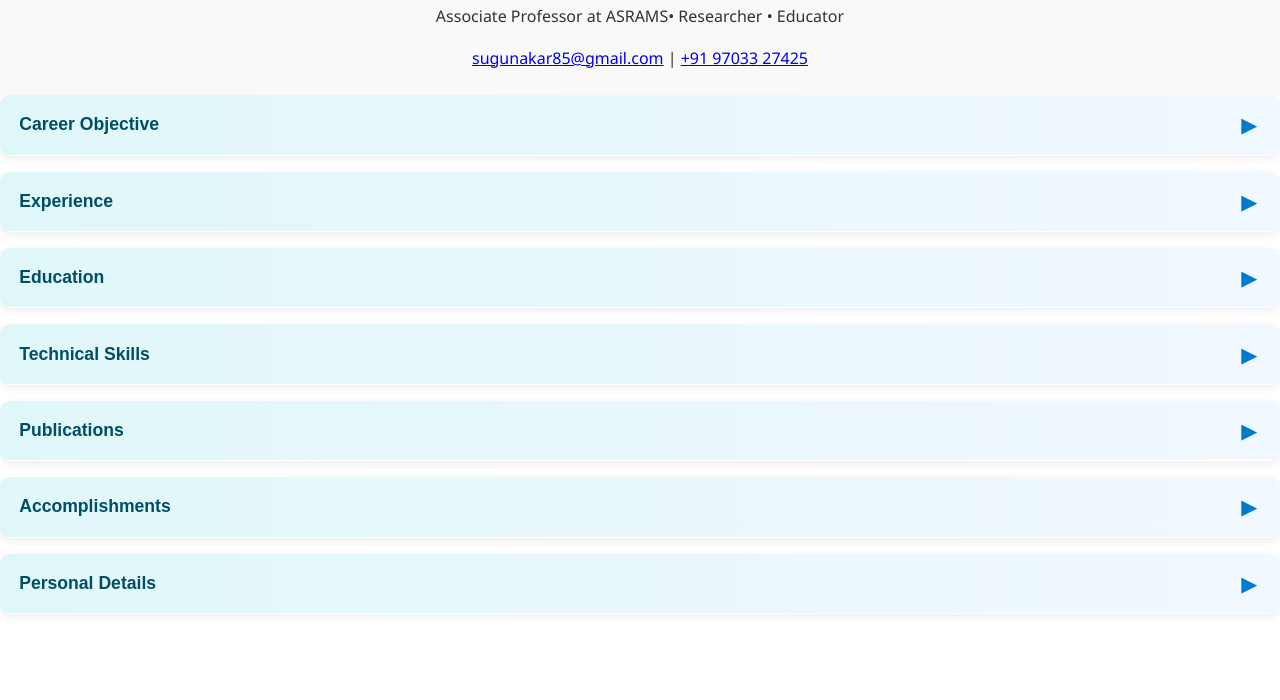
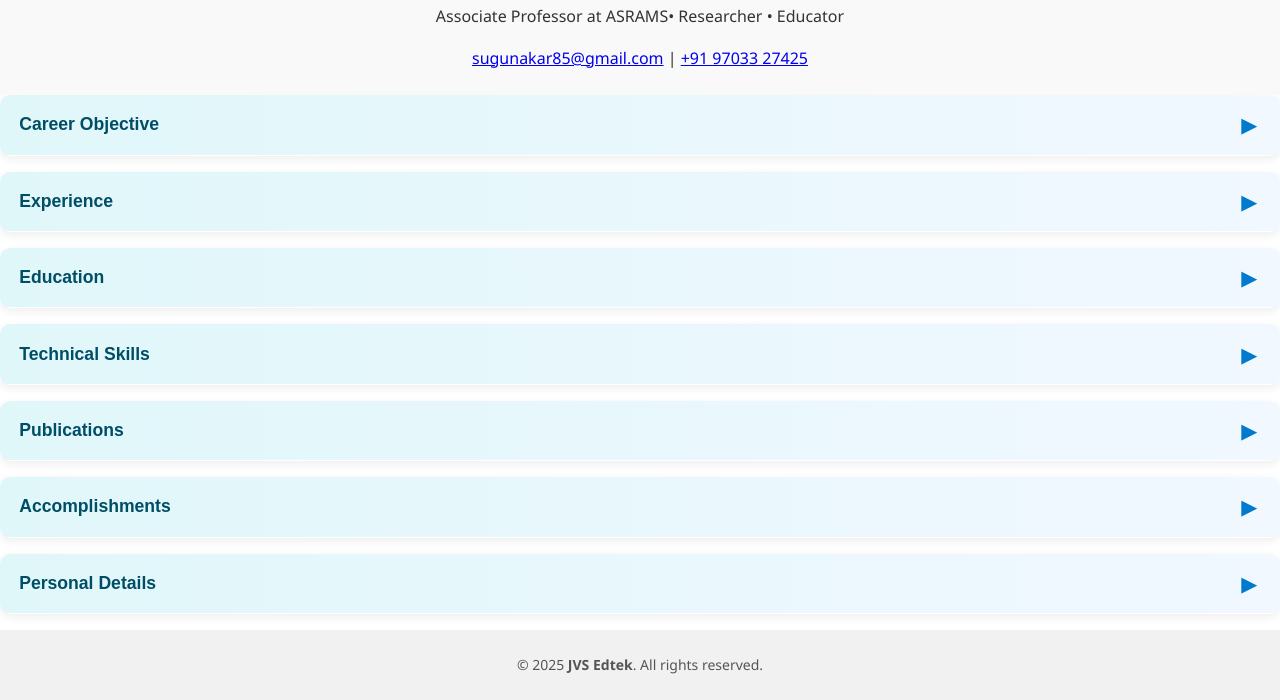
Before and after one commit to sugunakar85/Greetings, a plain HTML site: page index.html in a window 1280 px wide. Shown: the part 242-942 px from the top of the page. Before the commit the page ends 872 px from the top, so only its background shows below. Drawn offline with Linux system fonts and the light colour scheme.

Commit message:
Add footer section and styles to site
Introduced a new footer to index.html for copyright information and added corresponding CSS styles to ensure the footer is visually distinct and sticks to the bottom of the page.

```diff
--- a/index.html
+++ b/index.html
@@ -112,5 +112,8 @@
     </main>
 
     <script src="script.js"></script>
+    <footer>
+            <p>&copy; 2025 <strong>JVS Edtek</strong>. All rights reserved.</p>
+        </footer>
 </body>
 </html>
--- a/styles.css
+++ b/styles.css
@@ -24,6 +24,18 @@ body {
   object-fit: cover;
   border-radius: 50%;
   border: 4px solid #007acc;
+}
+screen, .container {
+    flex: 1;
+    padding: 70px;
+}
+/* Footer sticks to bottom */
+footer {
+    background-color: #f1f1f1;
+    text-align: center;
+    padding: 10px;
+    font-size: 14px;
+    color: #555;
 }
 /* Accordion Container */
 .accordion {
```
Lines whose indentation alone changed are shown as unchanged.
